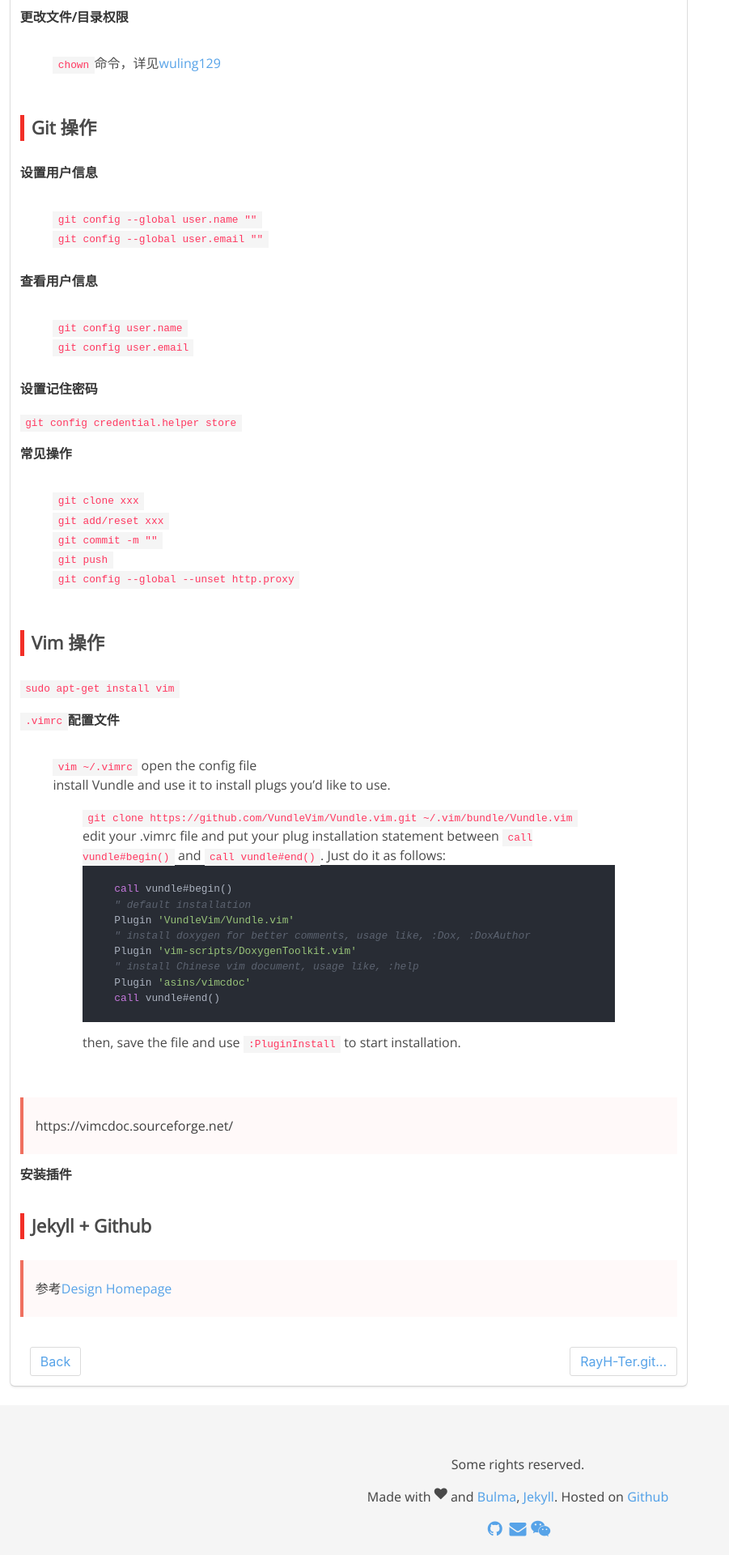
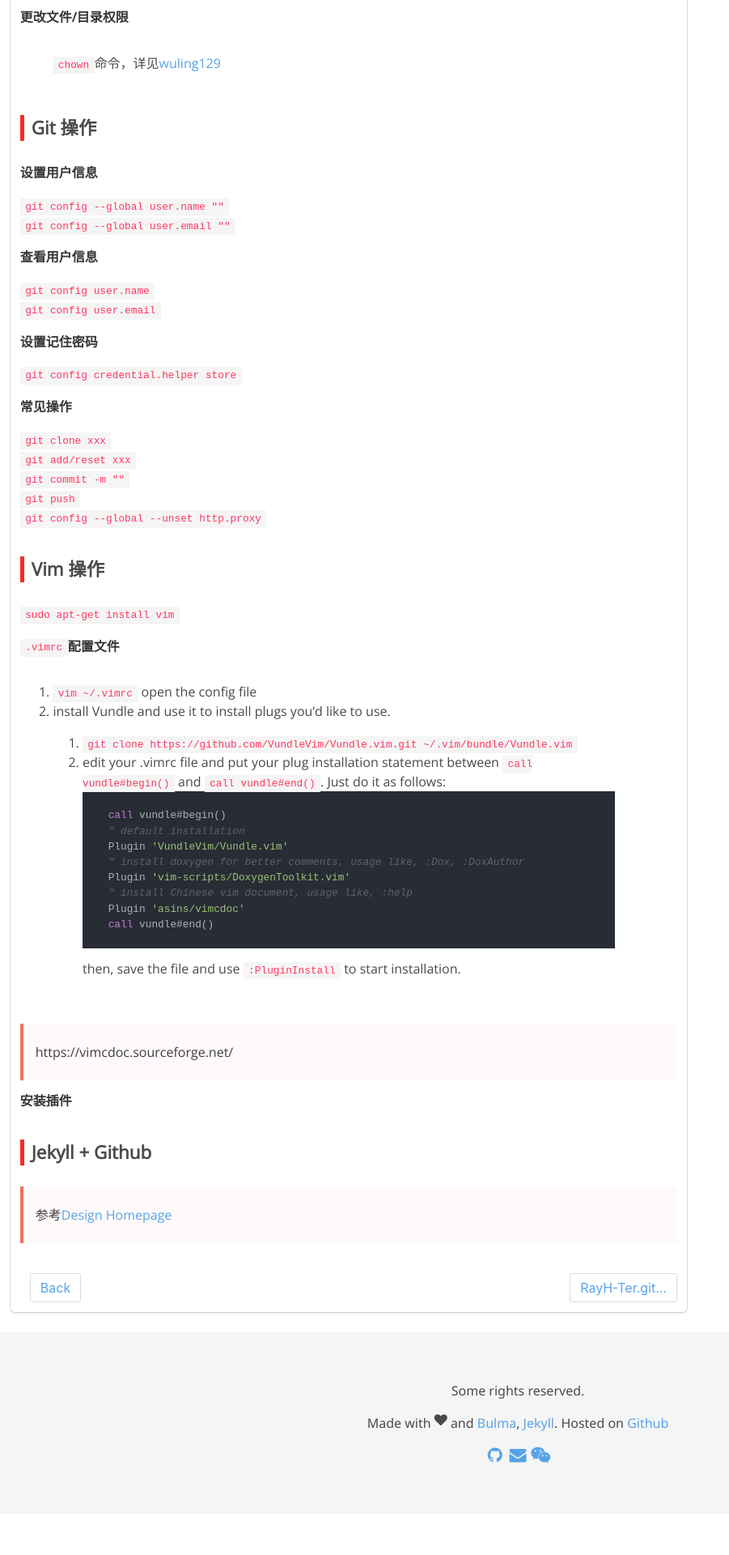
Before and after one commit to RayH-Ter/RayH-Ter.github.io, a Jekyll site: the page built from _posts/2022-09-25-exploration-on-ubuntu.md, in a window 1280 px wide. Shown: the part 1607-3527 px from the top of the page at 81% size, without its empty margins (0-901 px from the left). Built offline with Jekyll 4.4.1, drawn with Linux system fonts in a browser that asks for light colours; our own code applies the rules of GitHub Pages for plain Markdown files; comment, search, counter and statistics services are not loaded; after the commit the page ends 3476 px from its top, so only the background shows below that.

Commit message:
fix small display problems

```diff
--- a/_posts/2022-09-25-exploration-on-ubuntu.md
+++ b/_posts/2022-09-25-exploration-on-ubuntu.md
@@ -56,13 +56,13 @@
 
 **设置用户信息**
 
-* `git config --global user.name ""`
-* `git config --global user.email ""`
+`git config --global user.name ""` \
+`git config --global user.email ""`
 
 **查看用户信息**
 
-* `git config user.name`
-* `git config user.email`
+`git config user.name`\
+`git config user.email`
 
 **设置记住密码**
 
@@ -70,11 +70,11 @@
 
 **常见操作**
 
-* `git clone xxx`
-* `git add/reset xxx`
-* `git commit -m ""`
-* `git push`
-* `git config --global --unset http.proxy`
+`git clone xxx` \
+`git add/reset xxx` \
+`git commit -m ""` \
+`git push` \
+`git config --global --unset http.proxy`
 
 ### Vim 操作
 
```
Also changed, not shown: other parts of _posts/2022-09-25-exploration-on-ubuntu.md (+4 -4 lines).
